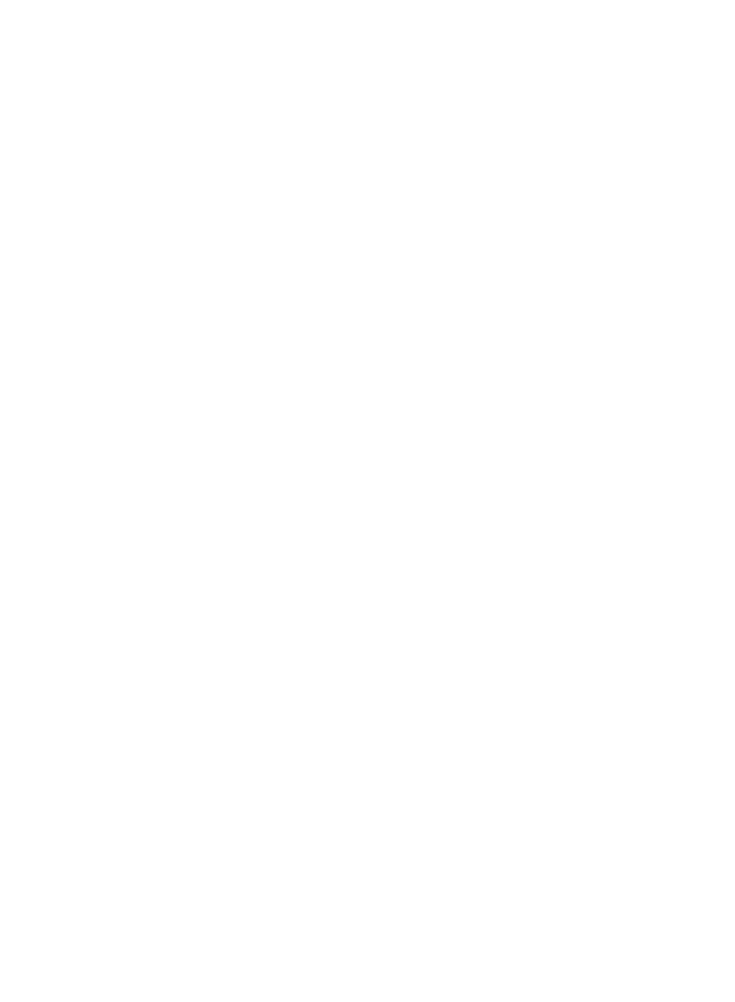
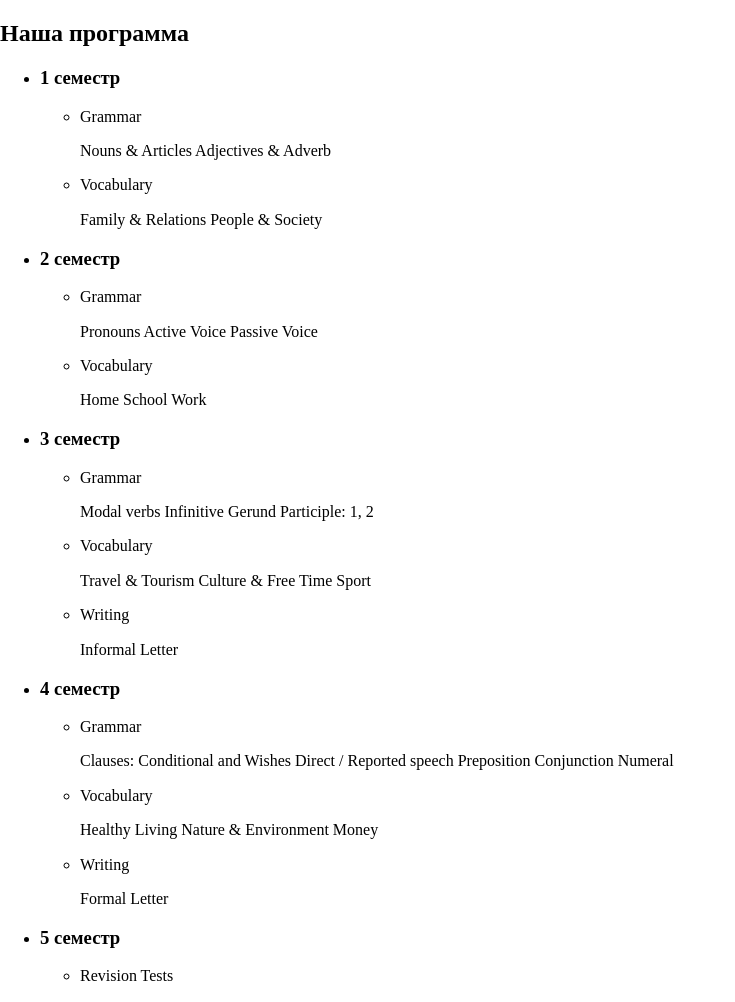
Before and after one commit to Irina-Blazhevich/group-project-NEW, a website built with Parcel: page src/index.html in a window 1280 px wide. Shown: the whole page, without its empty margins (0-735 px from the left). Before the commit the page ends 800 px from the top, so only its background shows below. Built offline with nearby package versions, Linux system fonts and the light colour scheme.

Commit message:
Добавляет разметку без стилей

```diff
--- a/src/index.html
+++ b/src/index.html
@@ -4,14 +4,15 @@
     <meta charset="UTF-8" />
     <meta name="viewport" content="width=device-width, initial-scale=1.0" />
     <title>HellEN</title>
-    <link href="https://fonts.googleapis.com/css2?family=Montserrat:wght@500;600;700;800&display=swap" rel="stylesheet">
+    <link
+      href="https://fonts.googleapis.com/css2?family=Montserrat:wght@500;600;700;800&display=swap"
+      rel="stylesheet"
+    />
   </head>
   <body>
-    <header>
-
-    </header>
+    <header></header>
     <main>
-
+      <include src="./partials/our-program.html"></include>
     </main>
 
     <footer>
--- /dev/null
+++ b/src/partials/our-program.html
@@ -0,0 +1,86 @@
+<div class="dark-background">
+  <section class="programs">
+    <h2 class="title-programs">Наша программа</h2>
+
+    <div class="vl">
+      <ul class="list-program">
+        <li>
+          <h3>1 семестр</h3>
+          <ul>
+            <li>
+              <p>Grammar</p>
+              <p>Nouns & Articles Adjectives & Adverb</p>
+            </li>
+            <li>
+              <p>Vocabulary</p>
+              <p>Family & Relations People & Society</p>
+            </li>
+          </ul>
+        </li>
+
+        <li>
+          <h3>2 семестр</h3>
+          <ul>
+            <li>
+              <p>Grammar</p>
+              <p>Pronouns Active Voice Passive Voice</p>
+            </li>
+            <li>
+              <p>Vocabulary</p>
+              <p>Home School Work</p>
+            </li>
+          </ul>
+        </li>
+
+        <li>
+          <h3>3 семестр</h3>
+          <ul>
+            <li>
+              <p>Grammar</p>
+              <p>Modal verbs Infinitive Gerund Participle: 1, 2</p>
+            </li>
+            <li>
+              <p>Vocabulary</p>
+              <p>Travel & Tourism Culture & Free Time Sport</p>
+            </li>
+            <li>
+              <p>Writing</p>
+              <p>Informal Letter</p>
+            </li>
+          </ul>
+        </li>
+
+        <li>
+          <h3>4 семестр</h3>
+          <ul>
+            <li>
+              <p>Grammar</p>
+              <p>
+                Clauses: Conditional and Wishes Direct / Reported speech
+                Preposition Conjunction Numeral
+              </p>
+            </li>
+            <li>
+              <p>Vocabulary</p>
+              <p>Healthy Living Nature & Environment Money</p>
+            </li>
+            <li>
+              <p>Writing</p>
+              <p>Formal Letter</p>
+            </li>
+          </ul>
+        </li>
+
+        <li>
+          <h3>5 семестр</h3>
+          <ul>
+            <li>
+              <p></p>
+              <p>Revision Tests</p>
+            </li>
+          </ul>
+        </li>
+      </ul>
+    </div>
+  </section>
+</div>
--- /dev/null
+++ b/src/sass/layout/_our-program.scss
@@ -0,0 +1,3 @@
+// .dark-background {
+//   background: $title-text-color;
+// }
--- a/src/sass/main.scss
+++ b/src/sass/main.scss
@@ -1,4 +1,5 @@
-@import "./utils/variables";
-@import "./utils/mixins";
-@import "./base/normalize";
-@import "./base/common";
+@import './utils/variables';
+@import './utils/mixins';
+@import './base/normalize';
+@import './base/common';
+@import './layout/our-program';
```
